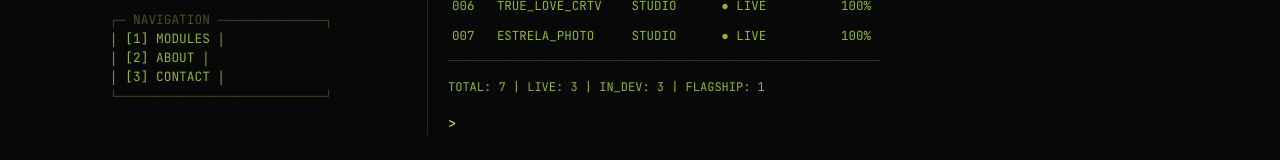
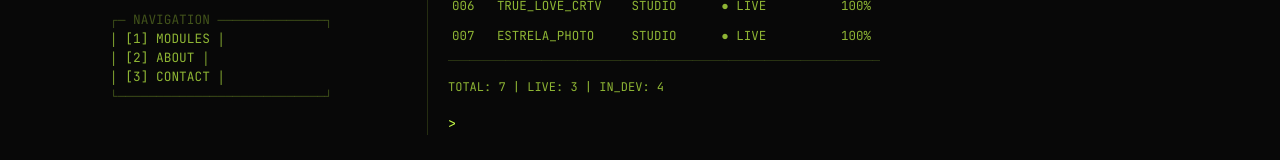
Before and after one commit to webvanguardai/beatlabs-web, a Next.js app: page / in a window 1280 px wide. Shown: the part 548-708 px from the top of the page. Built offline with nearby package versions, Linux system fonts and the light colour scheme.

Commit message:
fix: nibango type APP, remove FLAGSHIP label

```diff
--- a/app/page.tsx
+++ b/app/page.tsx
@@ -4,7 +4,7 @@ import { useEffect, useState, useRef, useCallback } from 'react'
 import { motion, useScroll, useTransform } from 'framer-motion'
 
 const modules = [
-  { id: '001', name: 'NIBANGO', type: 'FLAGSHIP', status: 'launching', statusText: 'LAUNCHING', dot: '◉', uptime: '—', url: null },
+  { id: '001', name: 'NIBANGO', type: 'APP', status: 'launching', statusText: 'LAUNCHING', dot: '◉', uptime: '—', url: null },
   { id: '002', name: 'SUBTRACKR', type: 'APP', status: 'dev', statusText: 'DEV', dot: '○', uptime: '—', url: null },
   { id: '003', name: 'TIMEUP', type: 'APP', status: 'dev', statusText: 'DEV', dot: '○', uptime: '—', url: null },
   { id: '004', name: 'CONTRACKR', type: 'APP', status: 'dev', statusText: 'DEV', dot: '○', uptime: '—', url: null },
@@ -430,7 +430,7 @@ export default function Home() {
                   ────────────────────────────────────────────────────────────
                 </div>
                 <div style={{ fontSize: '0.75rem', color: textColor, paddingTop: '8px' }}>
-                  TOTAL: 7 | LIVE: 3 | IN_DEV: 3 | FLAGSHIP: 1
+                  TOTAL: 7 | LIVE: 3 | IN_DEV: 4
                 </div>
               </div>
 
@@ -440,7 +440,7 @@ export default function Home() {
                   <MobileModuleCard key={mod.id} mod={mod} />
                 ))}
                 <div style={{ fontSize: '0.7rem', color: textColor, paddingTop: '8px' }}>
-                  TOTAL: 7 | LIVE: 3 | IN_DEV: 3 | FLAGSHIP: 1
+                  TOTAL: 7 | LIVE: 3 | IN_DEV: 4
                 </div>
               </div>
 
```
